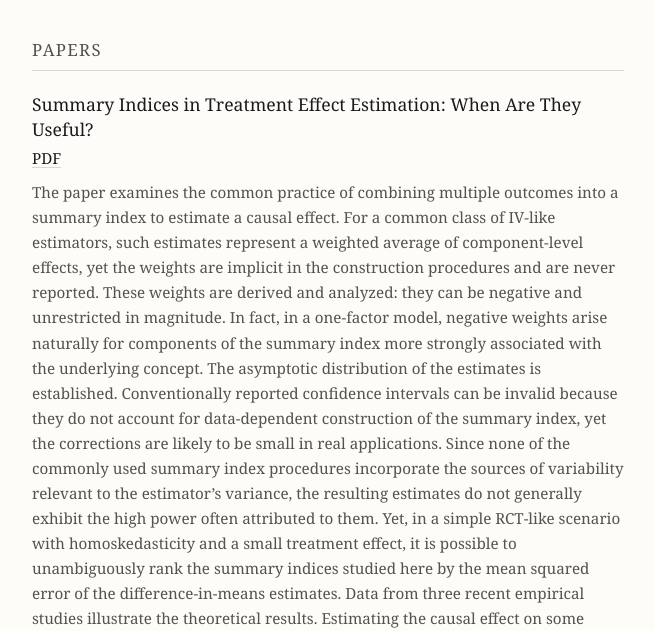
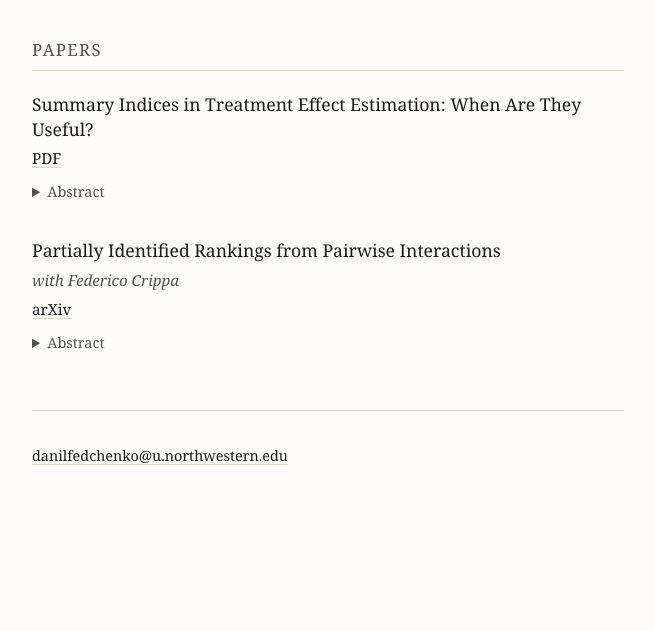
Before and after one commit to dan-fed/dan-fed.github.io, a plain HTML site: page index.html in a window 1280 px wide. Shown: the part 169-800 px from the top of the page, without its empty margins (312-967 px from the left). Drawn offline with Linux system fonts and the light colour scheme.

Commit message:
Make paper abstracts collapsible, hidden by default
Use native <details>/<summary> so abstracts stay out of the default
page view and expand on click, with no JS required.

Co-Authored-By: Claude Sonnet 5 <noreply@anthropic.com>
Claude-Session: https://claude.ai/code/session_01WpVhvG6tuyhTa6QTcXDiHo

```diff
--- a/index.html
+++ b/index.html
@@ -21,7 +21,9 @@
     <article class="paper">
       <h3>Summary Indices in Treatment Effect Estimation: When Are They Useful?</h3>
       <p class="paper-links"><a href="summary-indices/JMP.pdf">PDF</a></p>
-      <p class="abstract">
+      <details class="abstract">
+        <summary>Abstract</summary>
+        <p>
           The paper examines the common practice of combining multiple outcomes into a summary index to
           estimate a causal effect. For a common class of IV-like estimators, such estimates represent a
           weighted average of component-level effects, yet the weights are implicit in the construction
@@ -41,13 +43,16 @@
           no compelling reason to use summary indices. For serious empirical conclusions, analyzing and
           reporting effects on individual components is recommended.
         </p>
+      </details>
     </article>
 
     <article class="paper">
       <h3>Partially Identified Rankings from Pairwise Interactions</h3>
       <p class="coauthors">with Federico Crippa</p>
       <p class="paper-links"><a href="https://arxiv.org/abs/2410.18272">arXiv</a></p>
-      <p class="abstract">
+      <details class="abstract">
+        <summary>Abstract</summary>
+        <p>
           This paper considers the problem of ranking objects based on their latent merits using data from
           pairwise interactions. We allow for incomplete observation of these interactions and study what
           can be inferred about rankings in such settings. First, we show that identification of the ranking
@@ -61,6 +66,7 @@
           asymptotically. We illustrate our results using Brazilian employer-employee data to study how
           workers rank firms when moving across jobs.
         </p>
+      </details>
     </article>
   </section>
 
--- a/style.css
+++ b/style.css
@@ -95,6 +95,22 @@ h3 {
 
 .abstract {
   margin: 0;
+}
+
+.abstract summary {
+  cursor: pointer;
+  color: var(--muted);
+  font-size: 0.9rem;
+  user-select: none;
+  width: fit-content;
+}
+
+.abstract summary:hover {
+  color: var(--fg);
+}
+
+.abstract p {
+  margin: 0.7rem 0 0;
   color: var(--muted);
   font-size: 0.95rem;
   line-height: 1.65;
```
Lines whose indentation alone changed are shown as unchanged.
